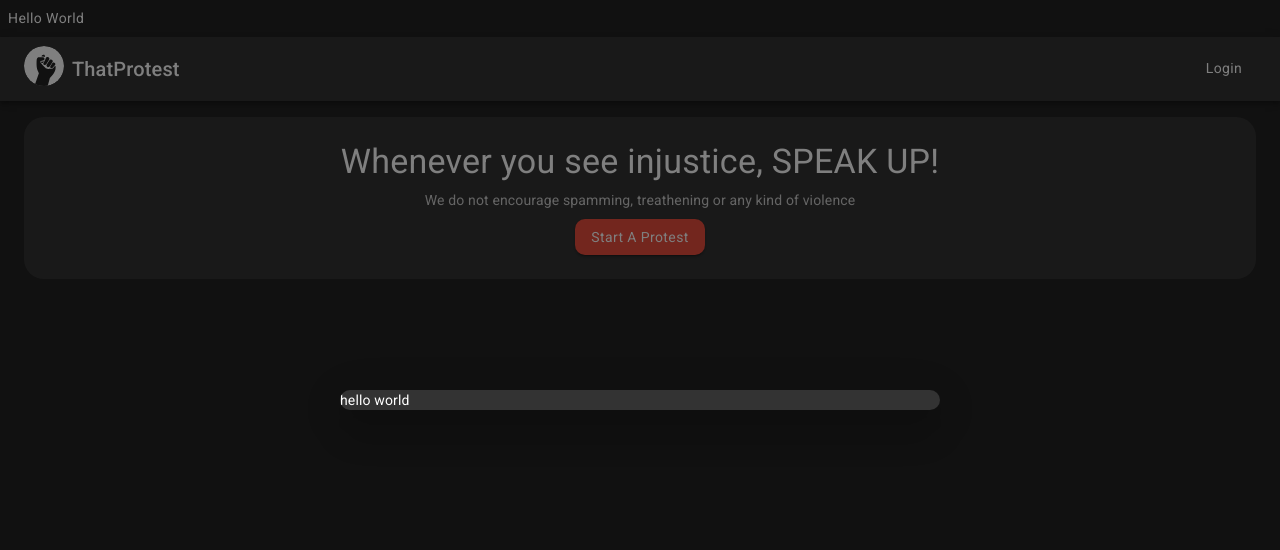
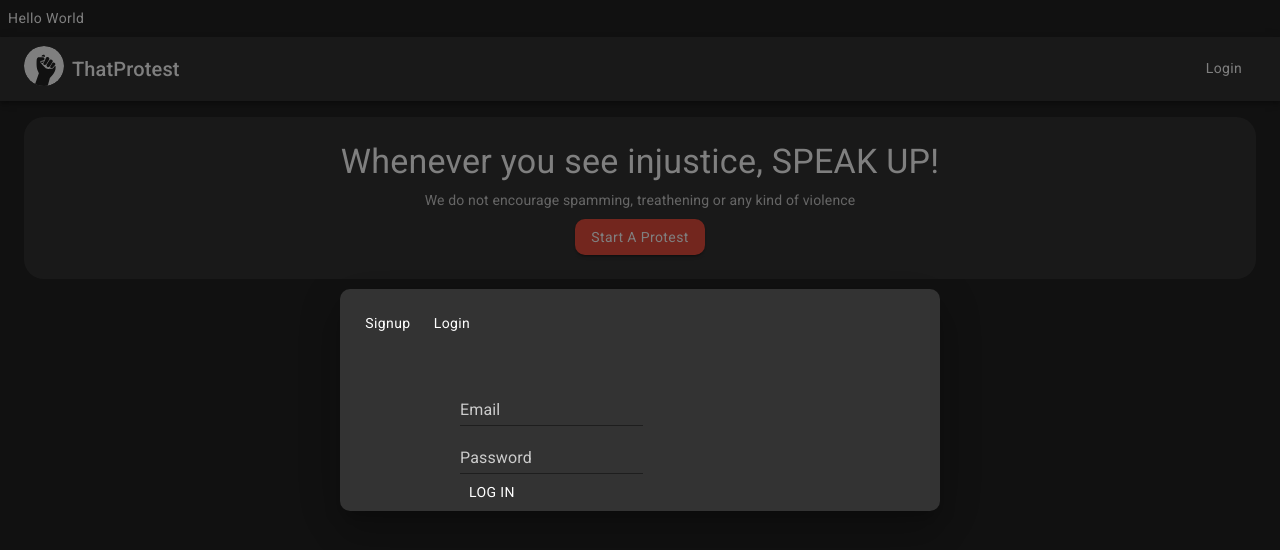
Before and after one commit to syedzubairahmed001/thatprotest-web, a Next.js app: page / in a window 1280 px wide. Both pictures are taken after a click on the button "Hello World". Shown: the top 550 px of the page. Built offline with nearby package versions, Linux system fonts and the light colour scheme.

Commit message:
Auth modal

```diff
--- a/components/Auth/Auth.component.jsx
+++ b/components/Auth/Auth.component.jsx
@@ -1,7 +1,38 @@
 import React from "react";
+import { TextField, Button } from "@material-ui/core";
+import { makeStyles } from "@material-ui/core/styles";
+
+const useStyles = makeStyles({
+  root: {
+    width: "60%",
+    // padding: "1rem",
+    // boxSizing: "border-box",
+    margin: "auto"
+  },
+});
 
 const Auth = (props) => {
-  return <div></div>;
+  const styles = useStyles();
+  return (
+    <div className={styles.root}>
+        {/* to display username when its signup mode */}
+      {props.isSignup ? (
+        <TextField label="Username" name="username" onChange={props.changed} />
+      ) : null}
+      <br />
+      <TextField label="Email" name="email" onChange={props.changed} />
+      <br />
+      <TextField
+        label="Password"
+        name="password"
+        type="password"
+        onChange={props.changed}
+      />
+      <br />
+      {/* to display Login and signup based on condition */}
+      <Button onClick={props.submitHandler}>{props.isSignup? 'SIGN UP' : 'LOG IN' }</Button>
+    </div>
+  );
 };
 
 export default Auth;
--- a/components/Auth/AuthModal.component.jsx
+++ b/components/Auth/AuthModal.component.jsx
@@ -1,12 +1,43 @@
-import React from "react";
+import React, { useState } from "react";
+import { Dialog, Button } from "@material-ui/core";
+import Auth from "./Auth.component";
+import { makeStyles } from "@material-ui/core/styles";
 
-import { Dialog, Button } from "@material-ui/core";
+const useStyles = makeStyles({
+  buttongrp: {
+    width: "60%",
+    padding: "1rem",
+    boxSizing: "border-box",
+  },
+});
 
 const AuthModal = (props) => {
-  const isOpen = React.useState(false);
+  const styles = useStyles();
+  const isOpen = useState(false);
+  const [isSignup, setIsSignup] = useState(false);
+  const [userData, setUserData] = useState({});
+
+  const inputChangedHandler = (e) => {
+    const updatedUserData = { ...userData };
+    updatedUserData[e.target.name] = e.target.value;
+    setUserData(updatedUserData);
+  };
+
+  const onSubmitHandler = () => {
+    // interact with backend
+  };
+  console.log(userData);
   return (
     <Dialog open={props.isOpen} onClose={props.onClose} maxWidth="sm" fullWidth>
-      hello world
+      <div className={styles.buttongrp}>
+        <Button onClick={() => setIsSignup(true)}>Signup</Button>
+        <Button onClick={() => setIsSignup(false)}>Login</Button>
+      </div>
+      <Auth
+        isSignup={isSignup}
+        changed={(e) => inputChangedHandler(e)}
+        submitHandler={onSubmitHandler}
+      />
     </Dialog>
   );
 };
```
Also changed, not shown: 1 other file (tests, documents, lock files or other folders).
